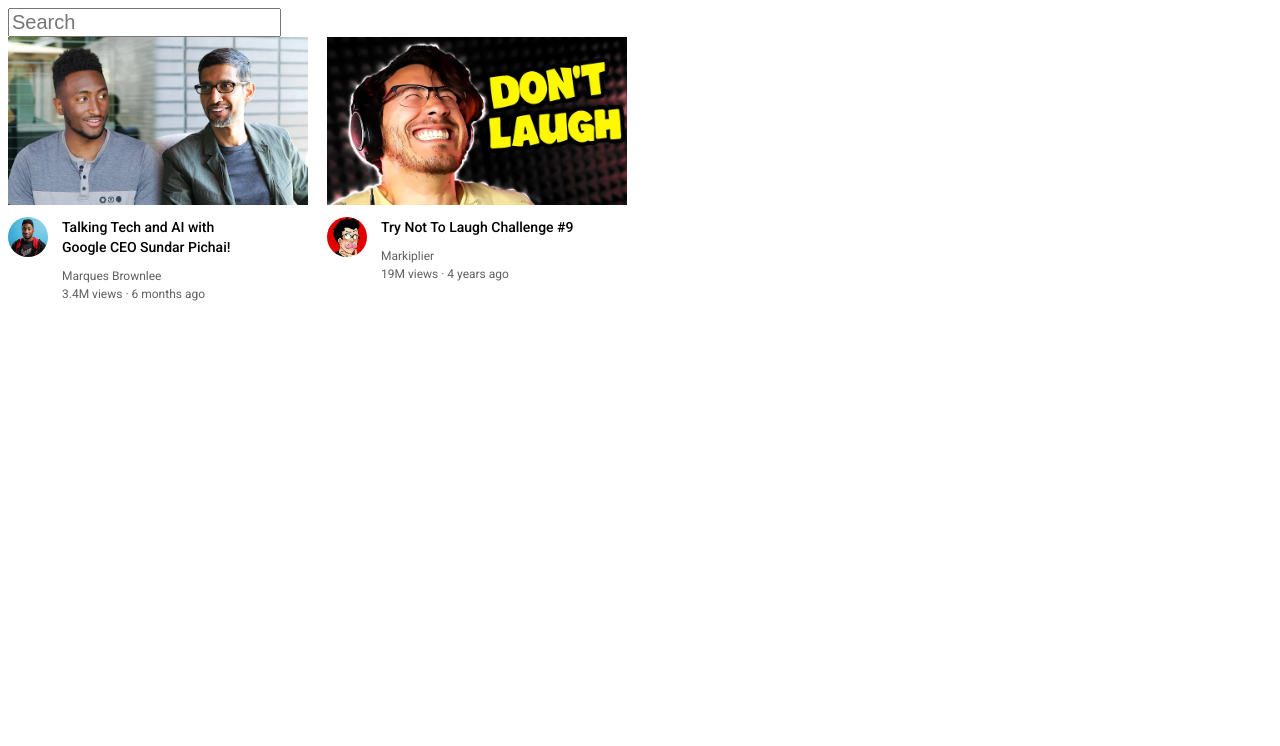
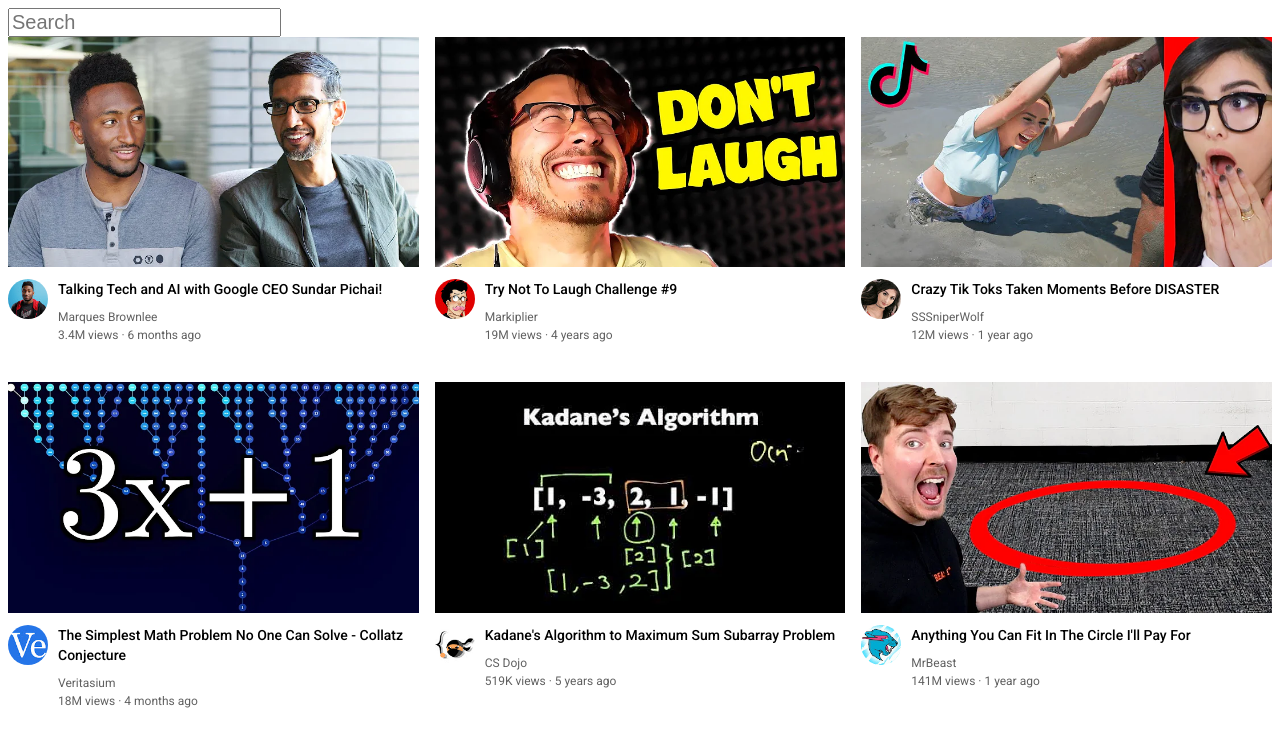
Before and after one commit to oliviachan-dev/youtube-clone, a plain HTML site: page index.html in a window 1280 px wide. Drawn offline with Linux system fonts and the light colour scheme.

Commit message:
added css layout

```diff
--- a/index.html
+++ b/index.html
@@ -9,12 +9,13 @@
     </head>
     <body>
         <input class="search-bar" type="text" placeholder="Search">
+        <div class="video-grid">
             <div class="video-preview">
                 <!--Create two divs for vertical layout-->
                 <div class="thumbnail-row">
                     <img class="thumbnail" src="thumbnails/thumbnail-1.webp">
                 </div>
-            <div>
+                <div class="video-info-grid">
                     <!--Create two divs for horizonal layout, make it inline block-->
                     <!--Profile pic on left, video info on right-->
                     <div class="channel-picture">
@@ -37,6 +38,7 @@
                 <div class="thumbnail-row">
                     <img class="thumbnail" src="thumbnails/thumbnail-2.webp">
                 </div>
+                <div class="video-info-grid">
                     <div class="channel-picture">
                         <img class="profile-picture" src="channel-pictures/channel-2.jpeg">
                     </div>
@@ -52,5 +54,97 @@
                         </p>
                     </div>
                 </div>
+            </div>
+             <div class="video-preview">
+                <!--Create two divs for vertical layout-->
+                <div class="thumbnail-row">
+                    <img class="thumbnail" src="thumbnails/thumbnail-3.webp">
+                </div>
+                <div class="video-info-grid">
+                    <!--Create two divs for horizonal layout, make it inline block-->
+                    <!--Profile pic on left, video info on right-->
+                    <div class="channel-picture">
+                        <img class="profile-picture" src="channel-pictures/channel-3.jpeg">
+                    </div>
+                    <div class="video-info">
+                        <p class="video-title">
+                            Crazy Tik Toks Taken Moments Before DISASTER
+                        </p>
+                        <p class="video-author">
+                            SSSniperWolf
+                        </p>
+                        <p class="video-stats">
+                            12M views &#183; 1 year ago
+                        </p>
+                    </div>
+                </div>
+            </div>
+            <div class="video-preview">
+                <div class="thumbnail-row">
+                    <img class="thumbnail" src="thumbnails/thumbnail-4.webp">
+                </div>
+                <div class="video-info-grid">
+                    <div class="channel-picture">
+                        <img class="profile-picture" src="channel-pictures/channel-4.jpeg">
+                    </div>
+                    <div class ="video-info">
+                        <p class="video-title">
+                            The Simplest Math Problem No One Can Solve - Collatz Conjecture
+                        </p>
+                        <p class="video-author">
+                            Veritasium
+                        </p>
+                        <p class="video-stats">
+                            18M views &#183; 4 months ago
+                        </p>
+                    </div>
+                </div>
+            </div>
+            <div class="video-preview">
+                <!--Create two divs for vertical layout-->
+                <div class="thumbnail-row">
+                    <img class="thumbnail" src="thumbnails/thumbnail-5.webp">
+                </div>
+                <div class="video-info-grid">
+                    <!--Create two divs for horizonal layout, make it inline block-->
+                    <!--Profile pic on left, video info on right-->
+                    <div class="channel-picture">
+                        <img class="profile-picture" src="channel-pictures/channel-5.jpeg">
+                    </div>
+                    <div class="video-info">
+                        <p class="video-title">
+                            Kadane's Algorithm to Maximum Sum Subarray Problem
+                        </p>
+                        <p class="video-author">
+                            CS Dojo
+                        </p>
+                        <p class="video-stats">
+                            519K views &#183; 5 years ago
+                        </p>
+                    </div>
+                </div>
+            </div>
+            <div class="video-preview">
+                <div class="thumbnail-row">
+                    <img class="thumbnail" src="thumbnails/thumbnail-6.webp">
+                </div>
+                <div class="video-info-grid">
+                    <div class="channel-picture">
+                        <img class="profile-picture" src="channel-pictures/channel-6.jpeg">
+                    </div>
+                    <div class ="video-info">
+                        <p class="video-title">
+                            Anything You Can Fit In The Circle I'll Pay For
+                        </p>
+                        <p class="video-author">
+                            MrBeast
+                        </p>
+                        <p class="video-stats">
+                            141M views &#183; 1 year ago
+                        </p>
+                    </div>
+                </div>
+            </div>
+        </div>
     </body>
 </html>
--- a/styles.css
+++ b/styles.css
@@ -4,8 +4,7 @@
     margin-bottom: 0;
 }
 .thumbnail {
-    width: 300px;
-    display: block;
+    width: 100%; /*fits 100% of container*/
 }
 .search-bar {
     font-size: 20px;
@@ -16,22 +15,11 @@
     font-size: 14px;
     font-weight: 500;
     line-height: 20px;
-    margin-bottom: 12px;
+    margin-bottom: 11px;
 }
-.video-preview {
-    width: 300px;
-    display: inline-block;
-    vertical-align: top;
-    margin-right: 15px;
-}
-.channel-picture {
-    display: inline-block;
-    width: 50px;
-    vertical-align: top;
-}
-.video-info {
-    display: inline-block;
-    width: 200px;
+.video-info-grid {
+    display: grid;
+    grid-template-columns: 50px 1fr;
 }
 .profile-picture {
     width: 40px;
@@ -39,7 +27,7 @@
 
 }
 .thumbnail-row {
-    margin-bottom: 12px;
+    margin-bottom: 8px;
 }
 .video-author,
 .video-stats {
@@ -49,3 +37,9 @@
 .video-author {
     margin-bottom: 4px;
 }
+.video-grid {
+    display: grid;
+    grid-template-columns: 1fr 1fr 1fr;
+    column-gap: 16px;
+    row-gap: 40px;
+}
```
Also changed, not shown: grid.html (added, +91 -0 lines), channel-pictures/channel-3.jpeg (added), channel-pictures/channel-4.jpeg (added), channel-pictures/channel-5.jpeg (added), channel-pictures/channel-6.jpeg (added), thumbnails/thumbnail-4.webp (added), thumbnails/thumbnail-5.webp (added), thumbnails/thumbnail-6.webp (added), 1 other file. Lines whose indentation alone changed are shown as unchanged.
